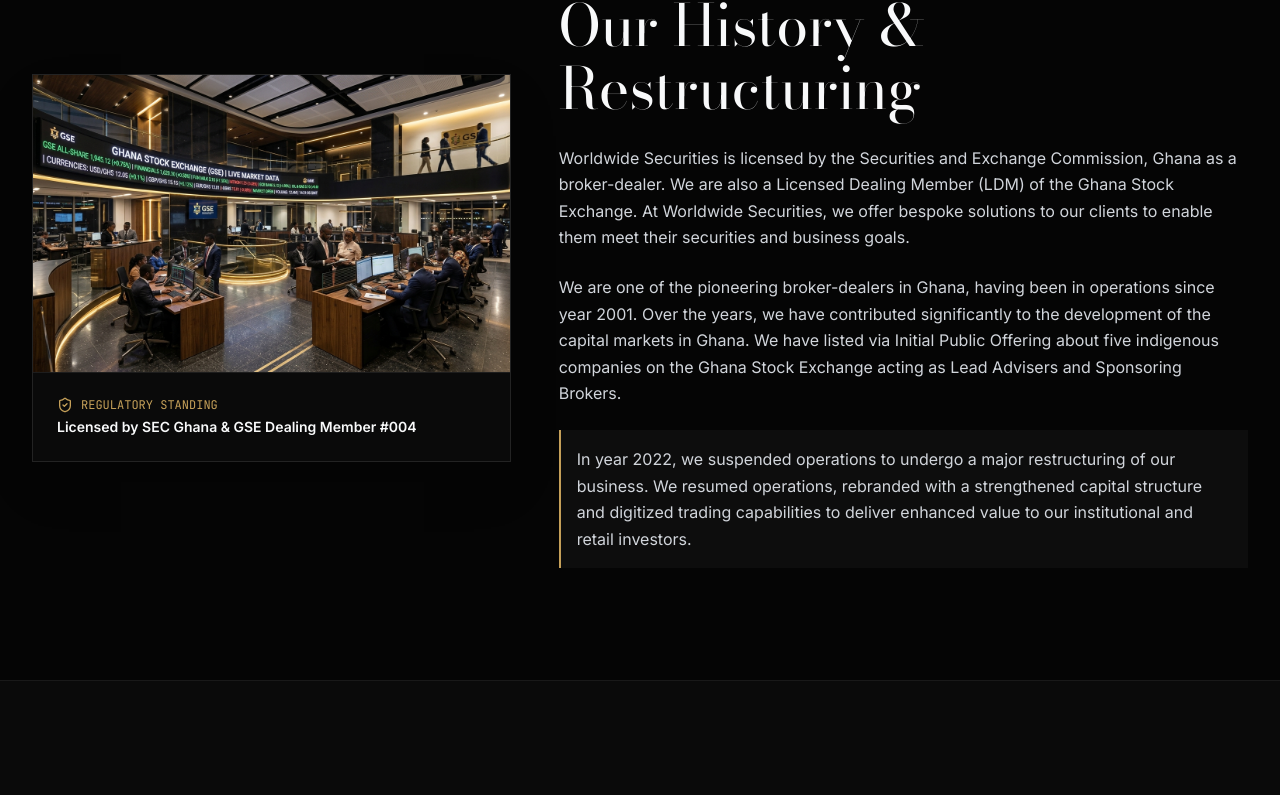
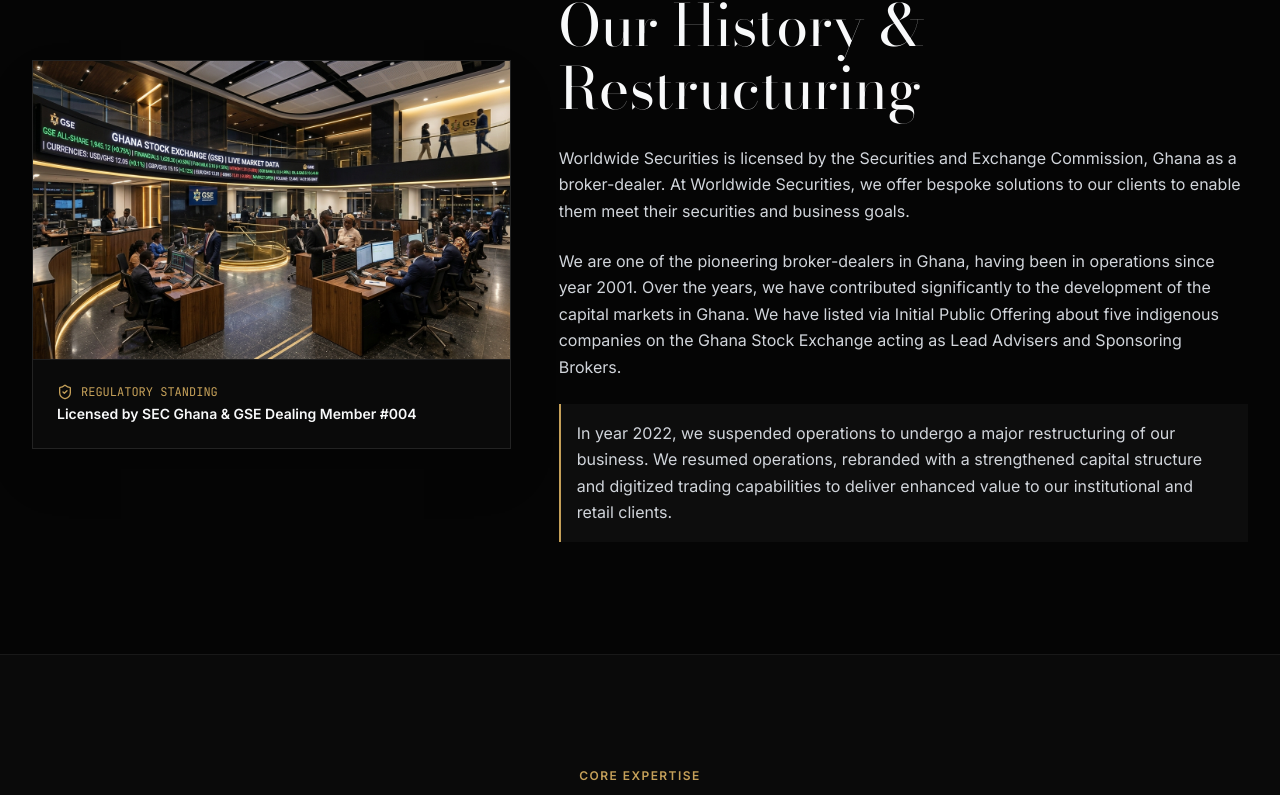
Before and after one commit to duece0/worldwidesecurities, a React (Vite) app: page /about in a window 1280 px wide. Shown: the part 547-1342 px from the top of the page. Built offline with nearby package versions, Linux system fonts and the light colour scheme.

Commit message:
Remove LDM sentence and update retail investors to retail clients

```diff
--- a/src/components/Footer.tsx
+++ b/src/components/Footer.tsx
@@ -27,7 +27,7 @@
               </div>
             </div>
             <p className="text-body max-w-md text-sm sm:text-base leading-relaxed" style={{ color: "var(--text-secondary)" }}>
-              Licensed by the Securities and Exchange Commission, Ghana as a broker-dealer and a Licensed Dealing Member (LDM) of the Ghana Stock Exchange since 2001.
+              Licensed by the Securities and Exchange Commission, Ghana as a broker-dealer since 2001.
             </p>
           </div>
 
--- a/src/pages/AboutPage.tsx
+++ b/src/pages/AboutPage.tsx
@@ -118,7 +118,7 @@
                 </h2>
 
                 <p className="text-body mb-6 text-base sm:text-lg leading-relaxed">
-                  Worldwide Securities is licensed by the Securities and Exchange Commission, Ghana as a broker-dealer. We are also a Licensed Dealing Member (LDM) of the Ghana Stock Exchange. At Worldwide Securities, we offer bespoke solutions to our clients to enable them meet their securities and business goals.
+                  Worldwide Securities is licensed by the Securities and Exchange Commission, Ghana as a broker-dealer. At Worldwide Securities, we offer bespoke solutions to our clients to enable them meet their securities and business goals.
                 </p>
 
                 <p className="text-body mb-6 leading-relaxed">
@@ -126,7 +126,7 @@
                 </p>
 
                 <p className="text-body leading-relaxed p-4 border-l-2 border-[var(--accent-gold)] bg-[var(--card-bg)]">
-                  In year 2022, we suspended operations to undergo a major restructuring of our business. We resumed operations, rebranded with a strengthened capital structure and digitized trading capabilities to deliver enhanced value to our institutional and retail investors.
+                  In year 2022, we suspended operations to undergo a major restructuring of our business. We resumed operations, rebranded with a strengthened capital structure and digitized trading capabilities to deliver enhanced value to our institutional and retail clients.
                 </p>
               </ScrollReveal>
             </div>
--- a/src/pages/HomePage.tsx
+++ b/src/pages/HomePage.tsx
@@ -140,7 +140,7 @@
                 </h2>
 
                 <p className="text-body mb-6 text-base sm:text-lg">
-                  Worldwide Securities is licensed by the Securities and Exchange Commission, Ghana as a broker-dealer and a Licensed Dealing Member (LDM) of the Ghana Stock Exchange. We are one of the pioneering broker-dealers in Ghana, having been in operations since year 2001.
+                  Worldwide Securities is licensed by the Securities and Exchange Commission, Ghana as a broker-dealer. We are one of the pioneering broker-dealers in Ghana, having been in operations since year 2001.
                 </p>
 
                 <p className="text-body mb-8">
```
